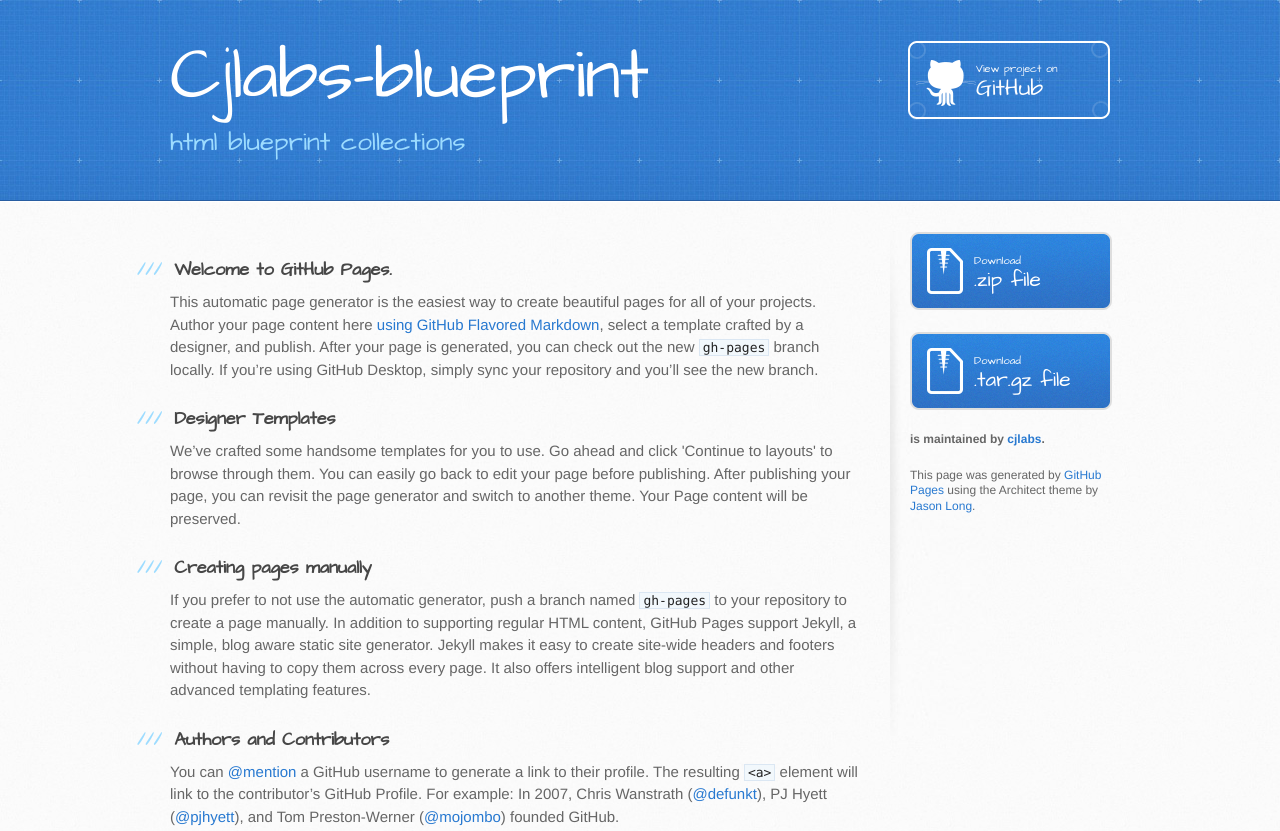
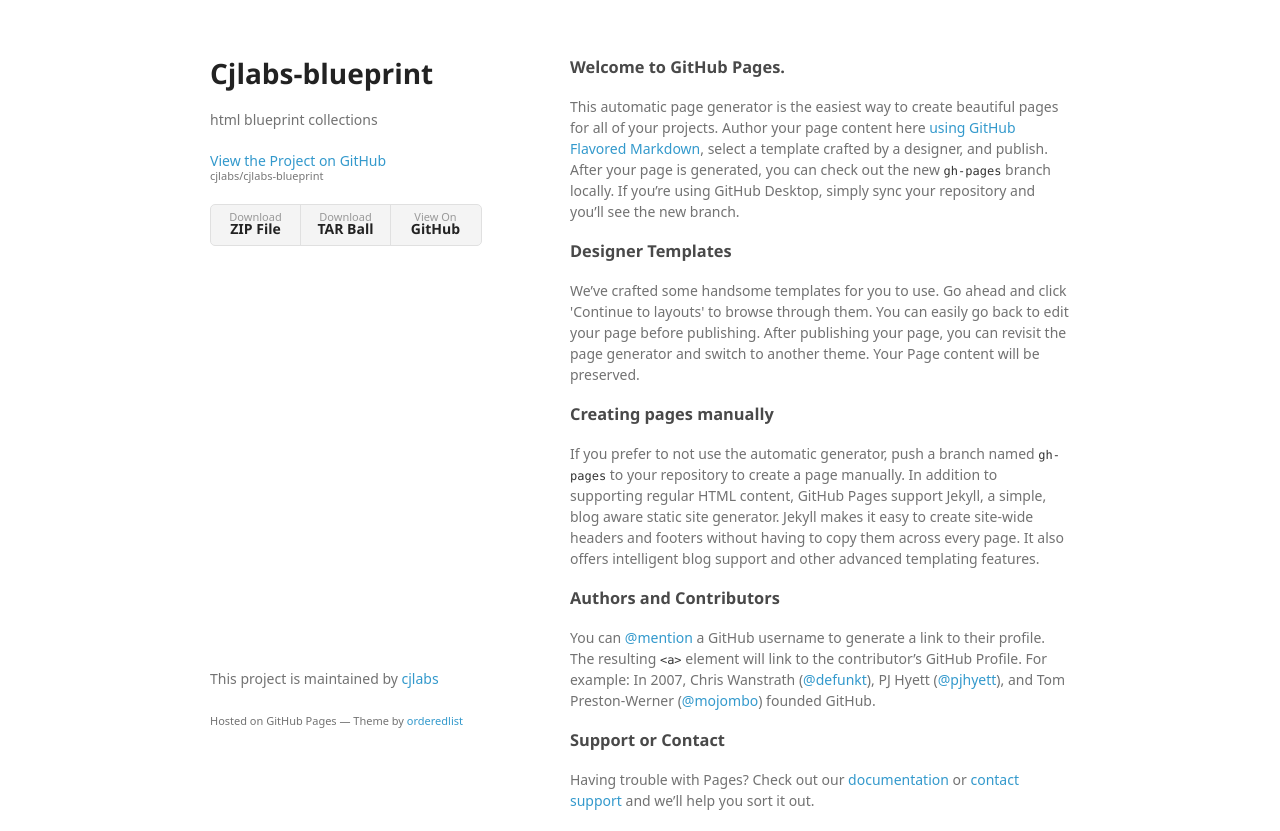
Before and after one commit to cjlabs/blueprint, a plain HTML site: page index.html in a window 1280 px wide. Shown: the top 831 px of the page. Drawn offline with Linux system fonts and the light colour scheme; a web font is replaced by a local one.

Commit message:
Create gh-pages branch via GitHub

```diff
--- a/index.html
+++ b/index.html
@@ -1,34 +1,34 @@
-<!DOCTYPE html>
+<!doctype html>
 <html>
   <head>
-    <meta charset='utf-8'>
+    <meta charset="utf-8">
     <meta http-equiv="X-UA-Compatible" content="chrome=1">
-    <meta name="viewport" content="width=device-width, initial-scale=1, maximum-scale=1">
-    <link href='https://fonts.googleapis.com/css?family=Architects+Daughter' rel='stylesheet' type='text/css'>
-    <link rel="stylesheet" type="text/css" href="stylesheets/stylesheet.css" media="screen">
-    <link rel="stylesheet" type="text/css" href="stylesheets/github-light.css" media="screen">
-    <link rel="stylesheet" type="text/css" href="stylesheets/print.css" media="print">
+    <title>Cjlabs-blueprint by cjlabs</title>
 
+    <link rel="stylesheet" href="stylesheets/styles.css">
+    <link rel="stylesheet" href="stylesheets/github-light.css">
+    <meta name="viewport" content="width=device-width">
     <!--[if lt IE 9]>
     <script src="//html5shiv.googlecode.com/svn/trunk/html5.js"></script>
     <![endif]-->
+  </head>
+  <body>
+    <div class="wrapper">
+      <header>
+        <h1>Cjlabs-blueprint</h1>
+        <p>html blueprint collections</p>
 
-    <title>Cjlabs-blueprint by cjlabs</title>
-  </head>
+        <p class="view"><a href="https://github.com/cjlabs/cjlabs-blueprint">View the Project on GitHub <small>cjlabs/cjlabs-blueprint</small></a></p>
 
-  <body>
-    <header>
-      <div class="inner">
-        <h1>Cjlabs-blueprint</h1>
-        <h2>html blueprint collections</h2>
-        <a href="https://github.com/cjlabs/cjlabs-blueprint" class="button"><small>View project on</small> GitHub</a>
-      </div>
-    </header>
 
-    <div id="content-wrapper">
-      <div class="inner clearfix">
-        <section id="main-content">
-          <h3>
+        <ul>
+          <li><a href="https://github.com/cjlabs/cjlabs-blueprint/zipball/master">Download <strong>ZIP File</strong></a></li>
+          <li><a href="https://github.com/cjlabs/cjlabs-blueprint/tarball/master">Download <strong>TAR Ball</strong></a></li>
+          <li><a href="https://github.com/cjlabs/cjlabs-blueprint">View On <strong>GitHub</strong></a></li>
+        </ul>
+      </header>
+      <section>
+        <h3>
 <a id="welcome-to-github-pages" class="anchor" href="#welcome-to-github-pages" aria-hidden="true"><span aria-hidden="true" class="octicon octicon-link"></span></a>Welcome to GitHub Pages.</h3>
 
 <p>This automatic page generator is the easiest way to create beautiful pages for all of your projects. Author your page content here <a href="https://guides.github.com/features/mastering-markdown/">using GitHub Flavored Markdown</a>, select a template crafted by a designer, and publish. After your page is generated, you can check out the new <code>gh-pages</code> branch locally. If you’re using GitHub Desktop, simply sync your repository and you’ll see the new branch.</p>
@@ -52,25 +52,13 @@
 <a id="support-or-contact" class="anchor" href="#support-or-contact" aria-hidden="true"><span aria-hidden="true" class="octicon octicon-link"></span></a>Support or Contact</h3>
 
 <p>Having trouble with Pages? Check out our <a href="https://help.github.com/pages">documentation</a> or <a href="https://github.com/contact">contact support</a> and we’ll help you sort it out.</p>
-        </section>
-
-        <aside id="sidebar">
-          <a href="https://github.com/cjlabs/cjlabs-blueprint/zipball/master" class="button">
-            <small>Download</small>
-            .zip file
-          </a>
-          <a href="https://github.com/cjlabs/cjlabs-blueprint/tarball/master" class="button">
-            <small>Download</small>
-            .tar.gz file
-          </a>
-
-          <p class="repo-owner"><a href="https://github.com/cjlabs/cjlabs-blueprint"></a> is maintained by <a href="https://github.com/cjlabs">cjlabs</a>.</p>
-
-          <p>This page was generated by <a href="https://pages.github.com">GitHub Pages</a> using the Architect theme by <a href="https://twitter.com/jasonlong">Jason Long</a>.</p>
-        </aside>
-      </div>
+      </section>
+      <footer>
+        <p>This project is maintained by <a href="https://github.com/cjlabs">cjlabs</a></p>
+        <p><small>Hosted on GitHub Pages &mdash; Theme by <a href="https://github.com/orderedlist">orderedlist</a></small></p>
+      </footer>
     </div>
-
+    <script src="javascripts/scale.fix.js"></script>
 
   </body>
 </html>
--- /dev/null
+++ b/javascripts/scale.fix.js
@@ -0,0 +1,17 @@
+var metas = document.getElementsByTagName('meta');
+var i;
+if (navigator.userAgent.match(/iPhone/i)) {
+  for (i=0; i<metas.length; i++) {
+    if (metas[i].name == "viewport") {
+      metas[i].content = "width=device-width, minimum-scale=1.0, maximum-scale=1.0";
+    }
+  }
+  document.addEventListener("gesturestart", gestureStart, false);
+}
+function gestureStart() {
+  for (i=0; i<metas.length; i++) {
+    if (metas[i].name == "viewport") {
+      metas[i].content = "width=device-width, minimum-scale=0.25, maximum-scale=1.6";
+    }
+  }
+}
--- /dev/null
+++ b/stylesheets/styles.css
@@ -0,0 +1,324 @@
+@font-face {
+  font-family: 'Noto Sans';
+  font-weight: 400;
+  font-style: normal;
+  src: url('../fonts/Noto-Sans-regular/Noto-Sans-regular.eot');
+  src: url('../fonts/Noto-Sans-regular/Noto-Sans-regular.eot?#iefix') format('embedded-opentype'),
+       local('Noto Sans'),
+       local('Noto-Sans-regular'),
+       url('../fonts/Noto-Sans-regular/Noto-Sans-regular.woff2') format('woff2'),
+       url('../fonts/Noto-Sans-regular/Noto-Sans-regular.woff') format('woff'),
+       url('../fonts/Noto-Sans-regular/Noto-Sans-regular.ttf') format('truetype'),
+       url('../fonts/Noto-Sans-regular/Noto-Sans-regular.svg#NotoSans') format('svg');
+}
+
+@font-face {
+  font-family: 'Noto Sans';
+  font-weight: 700;
+  font-style: normal;
+  src: url('../fonts/Noto-Sans-700/Noto-Sans-700.eot');
+  src: url('../fonts/Noto-Sans-700/Noto-Sans-700.eot?#iefix') format('embedded-opentype'),
+       local('Noto Sans Bold'),
+       local('Noto-Sans-700'),
+       url('../fonts/Noto-Sans-700/Noto-Sans-700.woff2') format('woff2'),
+       url('../fonts/Noto-Sans-700/Noto-Sans-700.woff') format('woff'),
+       url('../fonts/Noto-Sans-700/Noto-Sans-700.ttf') format('truetype'),
+       url('../fonts/Noto-Sans-700/Noto-Sans-700.svg#NotoSans') format('svg');
+}
+
+@font-face {
+  font-family: 'Noto Sans';
+  font-weight: 400;
+  font-style: italic;
+  src: url('../fonts/Noto-Sans-italic/Noto-Sans-italic.eot');
+  src: url('../fonts/Noto-Sans-italic/Noto-Sans-italic.eot?#iefix') format('embedded-opentype'),
+       local('Noto Sans Italic'),
+       local('Noto-Sans-italic'),
+       url('../fonts/Noto-Sans-italic/Noto-Sans-italic.woff2') format('woff2'),
+       url('../fonts/Noto-Sans-italic/Noto-Sans-italic.woff') format('woff'),
+       url('../fonts/Noto-Sans-italic/Noto-Sans-italic.ttf') format('truetype'),
+       url('../fonts/Noto-Sans-italic/Noto-Sans-italic.svg#NotoSans') format('svg');
+}
+
+@font-face {
+  font-family: 'Noto Sans';
+  font-weight: 700;
+  font-style: italic;
+  src: url('../fonts/Noto-Sans-700italic/Noto-Sans-700italic.eot');
+  src: url('../fonts/Noto-Sans-700italic/Noto-Sans-700italic.eot?#iefix') format('embedded-opentype'),
+       local('Noto Sans Bold Italic'),
+       local('Noto-Sans-700italic'),
+       url('../fonts/Noto-Sans-700italic/Noto-Sans-700italic.woff2') format('woff2'),
+       url('../fonts/Noto-Sans-700italic/Noto-Sans-700italic.woff') format('woff'),
+       url('../fonts/Noto-Sans-700italic/Noto-Sans-700italic.ttf') format('truetype'),
+       url('../fonts/Noto-Sans-700italic/Noto-Sans-700italic.svg#NotoSans') format('svg');
+}
+
+body {
+  background-color: #fff;
+  padding:50px;
+  font: 14px/1.5 "Noto Sans", "Helvetica Neue", Helvetica, Arial, sans-serif;
+  color:#727272;
+  font-weight:400;
+}
+
+h1, h2, h3, h4, h5, h6 {
+  color:#222;
+  margin:0 0 20px;
+}
+
+p, ul, ol, table, pre, dl {
+  margin:0 0 20px;
+}
+
+h1, h2, h3 {
+  line-height:1.1;
+}
+
+h1 {
+  font-size:28px;
+}
+
+h2 {
+  color:#393939;
+}
+
+h3, h4, h5, h6 {
+  color:#494949;
+}
+
+a {
+  color:#39c;
+  text-decoration:none;
+}
+
+a:hover {
+  color:#069;
+}
+
+a small {
+  font-size:11px;
+  color:#777;
+  margin-top:-0.3em;
+  display:block;
+}
+
+a:hover small {
+  color:#777;
+}
+
+.wrapper {
+  width:860px;
+  margin:0 auto;
+}
+
+blockquote {
+  border-left:1px solid #e5e5e5;
+  margin:0;
+  padding:0 0 0 20px;
+  font-style:italic;
+}
+
+code, pre {
+  font-family:Monaco, Bitstream Vera Sans Mono, Lucida Console, Terminal, Consolas, Liberation Mono, DejaVu Sans Mono, Courier New, monospace;
+  color:#333;
+  font-size:12px;
+}
+
+pre {
+  padding:8px 15px;
+  background: #f8f8f8;
+  border-radius:5px;
+  border:1px solid #e5e5e5;
+  overflow-x: auto;
+}
+
+table {
+  width:100%;
+  border-collapse:collapse;
+}
+
+th, td {
+  text-align:left;
+  padding:5px 10px;
+  border-bottom:1px solid #e5e5e5;
+}
+
+dt {
+  color:#444;
+  font-weight:700;
+}
+
+th {
+  color:#444;
+}
+
+img {
+  max-width:100%;
+}
+
+header {
+  width:270px;
+  float:left;
+  position:fixed;
+  -webkit-font-smoothing:subpixel-antialiased;
+}
+
+header ul {
+  list-style:none;
+  height:40px;
+  padding:0;
+  background: #f4f4f4;
+  border-radius:5px;
+  border:1px solid #e0e0e0;
+  width:270px;
+}
+
+header li {
+  width:89px;
+  float:left;
+  border-right:1px solid #e0e0e0;
+  height:40px;
+}
+
+header li:first-child a {
+  border-radius:5px 0 0 5px;
+}
+
+header li:last-child a {
+  border-radius:0 5px 5px 0;
+}
+
+header ul a {
+  line-height:1;
+  font-size:11px;
+  color:#999;
+  display:block;
+  text-align:center;
+  padding-top:6px;
+  height:34px;
+}
+
+header ul a:hover {
+  color:#999;
+}
+
+header ul a:active {
+  background-color:#f0f0f0;
+}
+
+strong {
+  color:#222;
+  font-weight:700;
+}
+
+header ul li + li + li {
+  border-right:none;
+  width:89px;
+}
+
+header ul a strong {
+  font-size:14px;
+  display:block;
+  color:#222;
+}
+
+section {
+  width:500px;
+  float:right;
+  padding-bottom:50px;
+}
+
+small {
+  font-size:11px;
+}
+
+hr {
+  border:0;
+  background:#e5e5e5;
+  height:1px;
+  margin:0 0 20px;
+}
+
+footer {
+  width:270px;
+  float:left;
+  position:fixed;
+  bottom:50px;
+  -webkit-font-smoothing:subpixel-antialiased;
+}
+
+@media print, screen and (max-width: 960px) {
+
+  div.wrapper {
+    width:auto;
+    margin:0;
+  }
+
+  header, section, footer {
+    float:none;
+    position:static;
+    width:auto;
+  }
+
+  header {
+    padding-right:320px;
+  }
+
+  section {
+    border:1px solid #e5e5e5;
+    border-width:1px 0;
+    padding:20px 0;
+    margin:0 0 20px;
+  }
+
+  header a small {
+    display:inline;
+  }
+
+  header ul {
+    position:absolute;
+    right:50px;
+    top:52px;
+  }
+}
+
+@media print, screen and (max-width: 720px) {
+  body {
+    word-wrap:break-word;
+  }
+
+  header {
+    padding:0;
+  }
+
+  header ul, header p.view {
+    position:static;
+  }
+
+  pre, code {
+    word-wrap:normal;
+  }
+}
+
+@media print, screen and (max-width: 480px) {
+  body {
+    padding:15px;
+  }
+
+  header ul {
+    width:99%;
+  }
+
+  header li, header ul li + li + li {
+    width:33%;
+  }
+}
+
+@media print {
+  body {
+    padding:0.4in;
+    font-size:12pt;
+    color:#444;
+  }
+}
```
